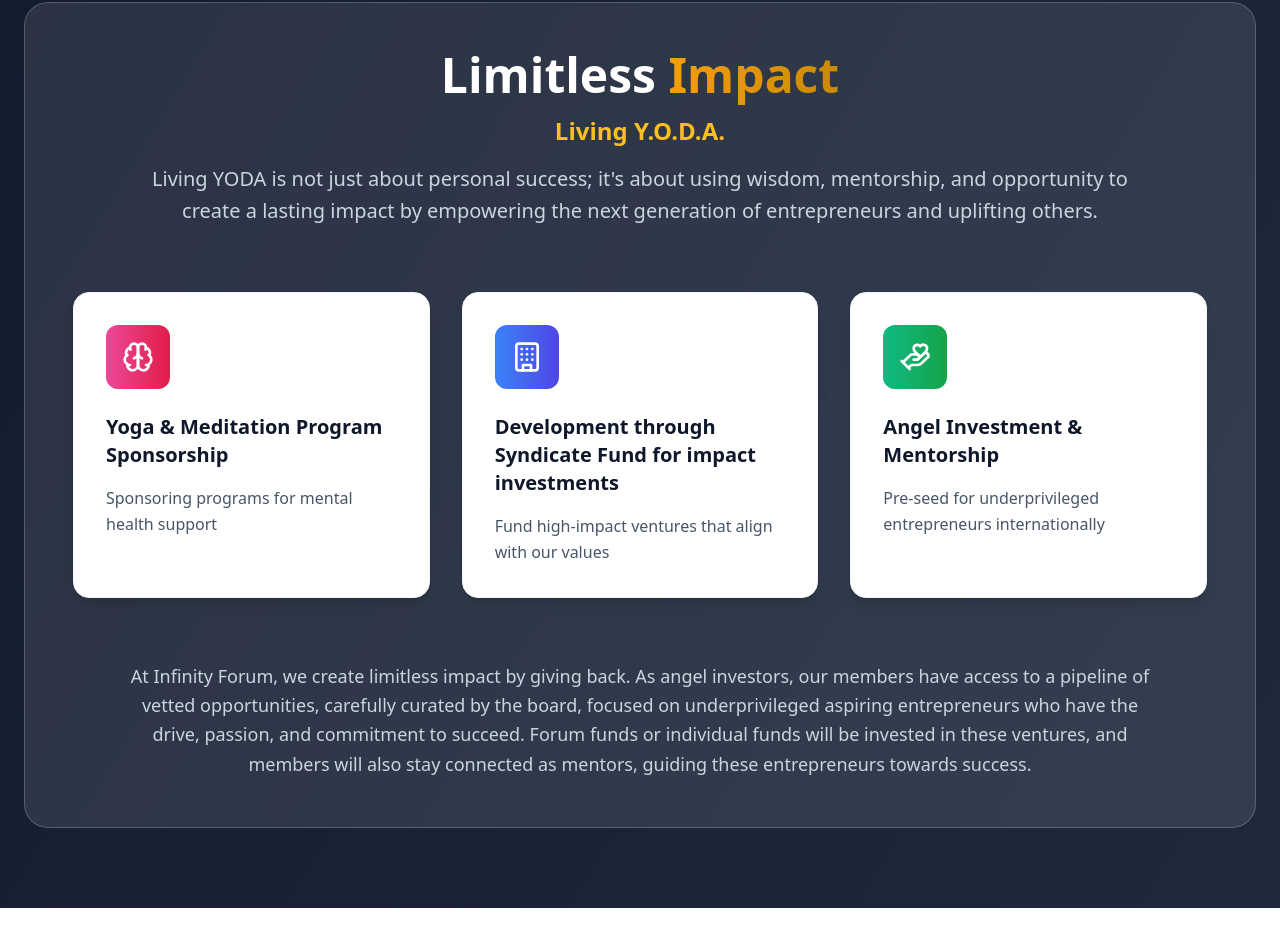
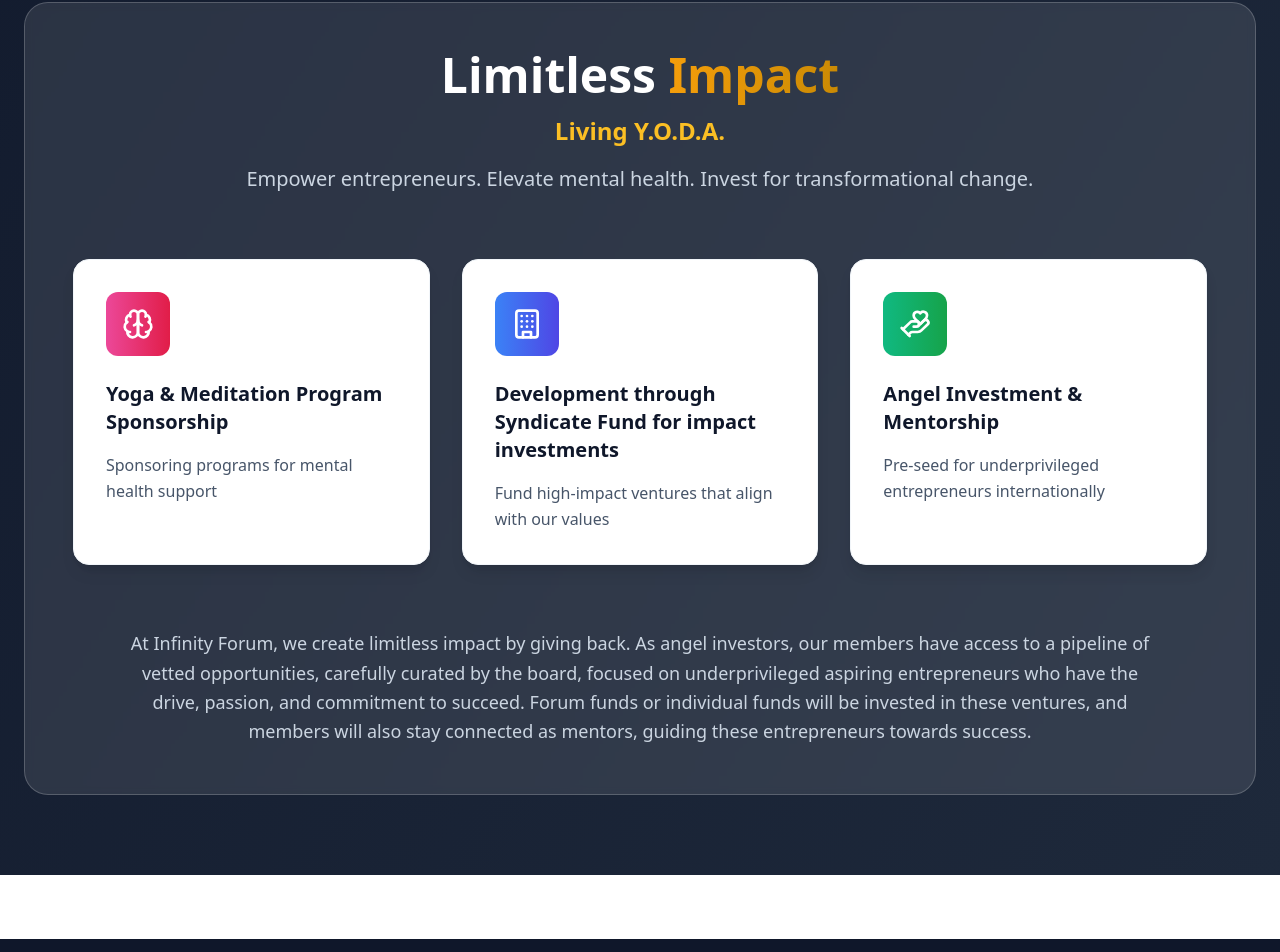
Before and after one commit to vnnandigala/infinity-forum-digital, a React (Vite) app: page / in a window 1280 px wide. Shown: the part 2501-3453 px from the top of the page. Built offline with nearby package versions, Linux system fonts and the light colour scheme.

Commit message:
Update Limitless Impact subtext
Updated the subtext under "Limitless Impact" to "Empower entrepreneurs. Elevate mental health. Invest for transformational change."

```diff
--- a/src/components/WisdomFramework.tsx
+++ b/src/components/WisdomFramework.tsx
@@ -140,7 +140,7 @@ const WisdomFramework = () => {
             </h3>
             <div className="max-w-5xl mx-auto">
               <p className="text-xl text-slate-300 mb-8 leading-relaxed">
-                Living YODA is not just about personal success; it's about using wisdom, mentorship, and opportunity to create a lasting impact by empowering the next generation of entrepreneurs and uplifting others.
+                Empower entrepreneurs. Elevate mental health. Invest for transformational change.
               </p>
             </div>
           </div>
```
